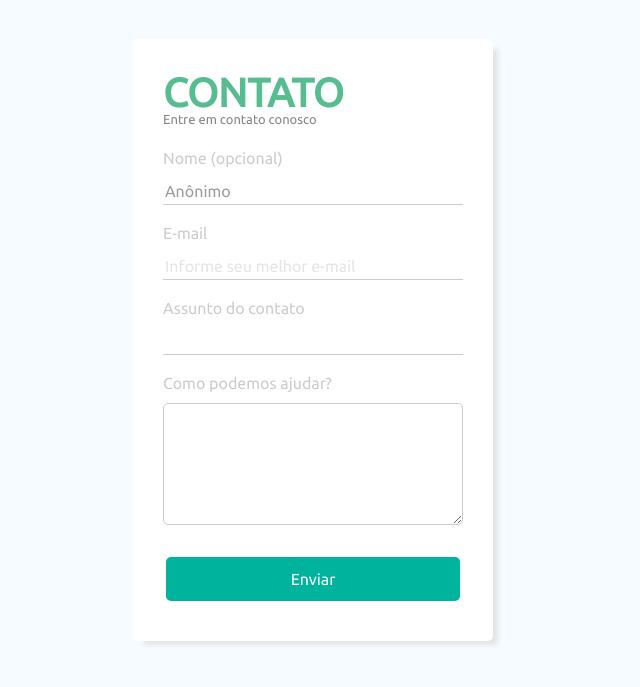
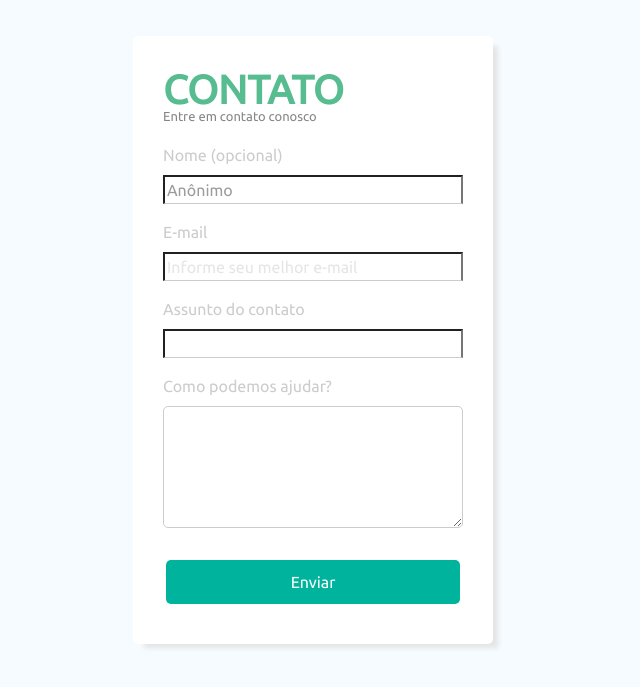
Before and after one commit to LuizFelipeGondim/AUline, a Django app: page /entre-em-contato/ in a window 1280 px wide. Shown: the part 86-773 px from the top of the page, without its empty margins (327-967 px from the left). Run offline with Django 3.2, Linux system fonts and the light colour scheme; some libraries are stand-ins or nearby versions.

Commit message:
fix bug in ssas

```diff
--- a/static/css/form.css
+++ b/static/css/form.css
@@ -1,29 +1,35 @@
-body{
+body {
   background-color: #F5FBFF;
 }
 
 /* form */
-
-section.form-main{
+section.form-main {
+  display: -webkit-box;
+  display: -ms-flexbox;
   display: flex;
+  -webkit-box-pack: center;
+      -ms-flex-pack: center;
           justify-content: center;
+  -webkit-box-align: center;
+      -ms-flex-align: center;
           align-items: center;
   position: absolute;
   min-height: 85%;
   width: 100%;
 }
 
-section.form-main form{
+section.form-main form {
   max-width: 360px;
   width: 80%;
   background-color: #ffffff;
   padding: 30px;
   border-radius: 5px;
   margin: 20px 0px;
+  -webkit-box-shadow: 8px 7px 5px -3px #e4e4e4;
           box-shadow: 8px 7px 5px -3px #e4e4e4;
 }
 
-form.form-long{
+form.form-long {
   max-width: 800px !important;
   width: 80%;
   background-color: #ffffff;
@@ -32,80 +38,94 @@ form.form-long{
   margin: 20px 0px;
 }
 
-.form-group{
+.form-group {
   position: relative;
 }
 
-form .form-input::placeholder{
+form .form-input::-webkit-input-placeholder {
   color: #E5E5E5;
 }
 
+form .form-input:-ms-input-placeholder {
+  color: #E5E5E5;
+}
 
-.form-input{
-    border:none;
+form .form-input::-ms-input-placeholder {
+  color: #E5E5E5;
+}
+
+form .form-input::placeholder {
+  color: #E5E5E5;
+}
+
+.form-input {
   border-bottom: 1px solid #cccccc;
   width: 100%;
   color: #9C9C9C;
   background-color: #ffffff;
 }
 
-.form-input:focus{
+.form-input:focus {
   border-bottom: 1px solid #64E5F8;
 }
 
 /* textarea */
-form .form-textarea::placeholder{
+form .form-textarea::-webkit-input-placeholder {
+  color: #E5E5E5;
+}
+form .form-textarea:-ms-input-placeholder {
+  color: #E5E5E5;
+}
+form .form-textarea::-ms-input-placeholder {
+  color: #E5E5E5;
+}
+form .form-textarea::placeholder {
   color: #E5E5E5;
 }
 
-
-.form-textarea{
+.form-textarea {
   border: 1px solid #cccccc;
   width: 100%;
   border-radius: 5px;
   color: #9C9C9C;
   background-color: #ffffff;
-    padding:0px 4px;
+  padding: 0px 4px;
 }
 
-.form-textarea:focus{
+.form-textarea:focus {
   border: 1px solid #64E5F8;
 }
 
-.form-input:active{
+.form-input:active {
   background-color: #ffffff !important;
 }
 
 /* image */
-
-.form-image{
+.form-image {
   max-width: 230px;
 }
 
 /* button */
-
-.form-btn{
+.form-btn {
   width: 95%;
   margin-bottom: 10px;
   margin-top: 10px;
 }
 
-
-form.form-long .form-btn{
+form.form-long .form-btn {
   width: 50%;
   min-width: 180px !important;
   margin-bottom: 10px;
 }
 
-.description{
+.description {
   margin-top: -15px;
   font-size: small;
   color: #868686;
 }
 
 /* img-error */
-
-.img-error{
+.img-error {
   height: 15%;
   width: 35%;
   min-width: 300px;
@@ -115,18 +135,24 @@ form.form-long .form-btn{
 }
 
 /* delete-box */
-
-section.form-main form .delete-box{
+section.form-main form .delete-box {
   height: 250px;
+  display: -webkit-box;
+  display: -ms-flexbox;
   display: flex;
+  -webkit-box-orient: vertical;
+  -webkit-box-direction: normal;
+      -ms-flex-direction: column;
           flex-direction: column;
+  -webkit-box-pack: justify;
+      -ms-flex-pack: justify;
           justify-content: space-between;
 }
 
 /* media-queries */
-
-@media (max-width: 400px){
-    .title{
+@media (max-width: 400px) {
+  .title {
     font-size: 25px;
   }
 }
+/*# sourceMappingURL=form.css.map */
--- a/static/css/form.sass
+++ b/static/css/form.sass
@@ -65,7 +65,7 @@ form .form-textarea::placeholder
     border-radius: 5px
     color: #9C9C9C
     background-color: #ffffff
-    padding:0px 4px
+    padding: 0px 4px
 
 
 .form-textarea:focus
--- a/static/css/home.css
+++ b/static/css/home.css
@@ -155,8 +155,7 @@ section.publications .card:hover {
 
 section.publications .card img {
   z-index: 3;
-  min-height: 200px;
-  height: -webkit-fill-available;
+  height: 200px;
 }
 
 section.publications .card .block-info {
--- a/static/css/home.sass
+++ b/static/css/home.sass
@@ -118,9 +118,7 @@ section.publications .card:hover
 
 section.publications .card img
     z-index: 3
-    min-height: 200px
-    height: -webkit-fill-available
-
+    height: 200px
 
 section.publications .card .block-info
     display: flex
```
Also changed, not shown: 2 other files. Lines whose indentation alone changed are shown as unchanged.
